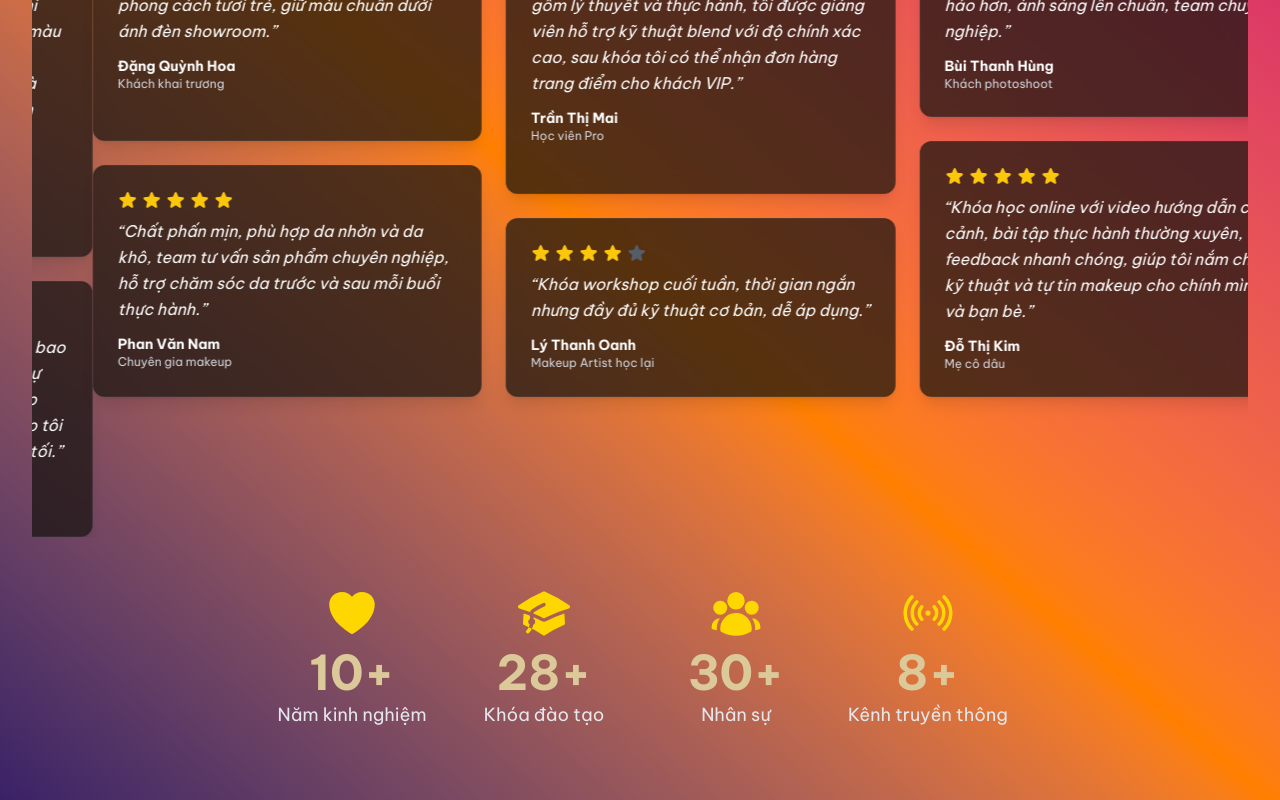
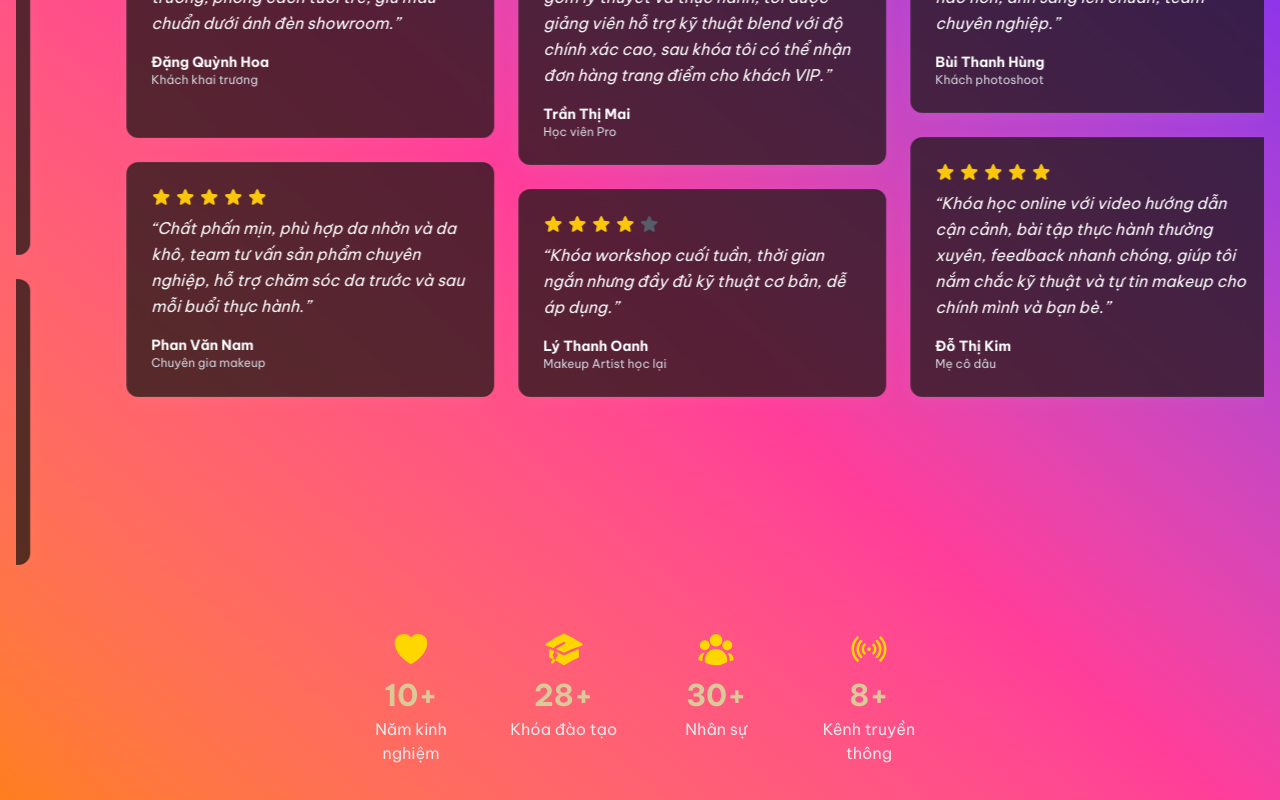
Before and after one commit to rukit24/makeup-learning-platform, a Next.js app: page / in a window 1280 px wide. Shown: the part 2560-3360 px from the top of the page. Built offline with nearby package versions, Linux system fonts and the light colour scheme.

Commit message:
update mobile Testimonials

```diff
--- a/src/components/Testimonials.js
+++ b/src/components/Testimonials.js
@@ -159,17 +159,19 @@ const spanClass = (txt) => {
 };
 
 export default function Testimonials() {
-  const size = 6;
+  const isMobile = typeof window !== "undefined" && window.innerWidth < 768;
+  const size = typeof window !== "undefined" && window.innerWidth < 768 ? 3 : 6;
   const slides = [...Array(Math.ceil(reviews.length / size))].map((_, i) =>
     reviews.slice(i * size, (i + 1) * size)
   );
 
   return (
-    <section className="min-h-screen flex flex-col py-8 sm:py-12 md:py-20 px-2 sm:px-4 md:px-8 bg-gradient-to-tr from-[#392067] via-[#8f2bd9] via-50% via-[#ff8000] to-[#d00072] text-white">
-      <h2 className="text-center font-heading text-3xl sm:text-4xl md:text-5xl font-bold mb-12">
+    <section className="min-h-screen flex flex-col py-12 md:py-20 px-4 bg-gradient-to-tr from-[#ff8000] via-[#ff3d9a] to-[#7000ff] text-white">
+      <h2 className="text-center font-heading text-3xl sm:text-4xl md:text-5xl font-bold mb-10">
         Feedback từ khách hàng & học viên
       </h2>
-      <div className="flex-grow overflow-hidden">
+
+      <div className="flex-grow">
         <Swiper
           modules={[Autoplay]}
           slidesPerView={1}
@@ -178,7 +180,7 @@ export default function Testimonials() {
         >
           {slides.map((chunk, idx) => (
             <SwiperSlide key={idx}>
-              <div className="grid grid-auto-rows-[10px] grid-auto-flow-dense grid-cols-1 sm:grid-cols-2 md:grid-cols-3 gap-4 sm:gap-6 max-w-7xl mx-auto">
+              <div className="grid grid-auto-rows-[10px] grid-auto-flow-dense grid-cols-1 gap-6 sm:grid-cols-2 md:grid-cols-3 max-w-6xl mx-auto">
                 {chunk.map((r, i) => (
                   <motion.div
                     key={i}
@@ -188,17 +190,17 @@ export default function Testimonials() {
                     transition={{ duration: 0.5, delay: i * 0.04 }}
                     className={`${spanClass(
                       r.text
-                    )} bg-black/70 backdrop-blur-md relative overflow-hidden rounded-xl p-4 sm:p-6 border border-white/10 shadow-lg hover:shadow-xl hover:scale-105 hover:rotate-[1deg] transition`}
+                    )} bg-black/70 backdrop-blur-md relative overflow-hidden rounded-xl p-6 border border-white/10 shadow-[0_4px_20px_rgba(255,255,255,0.05)] hover:shadow-[0_8px_32px_rgba(255,255,255,0.08)] hover:scale-105 hover:rotate-[1deg] transition`}
                   >
                     <span className="absolute inset-0 bg-[rgba(220,201,154,0.07)] rounded-xl pointer-events-none" />
                     <Stars rating={r.rating} />
-                    <p className="relative z-10 italic text-xs sm:text-sm md:text-base mb-3 leading-relaxed">
+                    <p className="relative z-10 italic text-sm md:text-base mb-4 leading-relaxed">
                       “{r.text}”
                     </p>
                     <p className="relative z-10 font-semibold text-sm">
                       {r.name}
                     </p>
-                    <p className="relative z-10 text-xs sm:text-xs text-gray-300">
+                    <p className="relative z-10 text-xs text-gray-300">
                       {r.role}
                     </p>
                   </motion.div>
@@ -208,22 +210,21 @@ export default function Testimonials() {
           ))}
         </Swiper>
       </div>
+
       <motion.div
         initial={{ opacity: 0, y: 40 }}
         whileInView={{ opacity: 1, y: 0 }}
         viewport={{ once: true }}
         transition={{ duration: 0.6 }}
-        className="mt-8 md:mt-12 grid grid-cols-1 sm:grid-cols-2 md:grid-cols-4 gap-6 sm:gap-8 max-w-5xl mx-auto"
+        className="mt-12 md:mt-16 flex flex-col sm:flex-row flex-wrap justify-center gap-6 max-w-5xl mx-auto"
       >
         {kpis.map(({ icon: Icon, value, label }, i) => (
-          <div key={i} className="text-center">
-            <Icon className="w-12 h-12 sm:w-14 sm:h-14 mx-auto text-[var(--color-accent)] mb-2" />
-            <p className="text-3xl sm:text-4xl md:text-5xl font-bold text-champagne">
+          <div key={i} className="text-center flex-1 min-w-[120px]">
+            <Icon className="w-10 h-10 mx-auto text-[var(--color-accent)] mb-2" />
+            <p className="text-2xl sm:text-3xl font-bold text-champagne">
               {value}
             </p>
-            <p className="text-sm sm:text-base md:text-lg text-gray-200 mt-1">
-              {label}
-            </p>
+            <p className="text-sm sm:text-base text-gray-200 mt-1">{label}</p>
           </div>
         ))}
       </motion.div>
```
